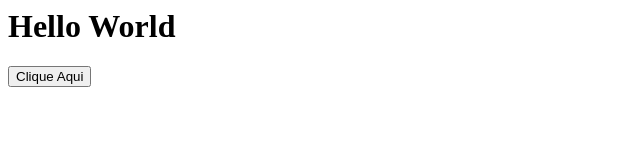
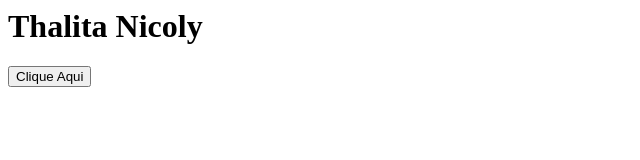
Before and after one commit to Thaliitnt/meu-primeiro-repo, a plain HTML site: page index.html in a window 1280 px wide. Shown: the whole page, without its empty margins (0-640 px from the left). Drawn offline with Linux system fonts and the light colour scheme.

Commit message:
Alteração com meu nome

```diff
--- a/index.html
+++ b/index.html
@@ -6,6 +6,6 @@
            }
        </script>
    </head>
-       <h1>Hello World</h1>
+       <h1>Thalita Nicoly</h1>
        <button onclick="msg()">Clique Aqui</button>
 </html>
```
